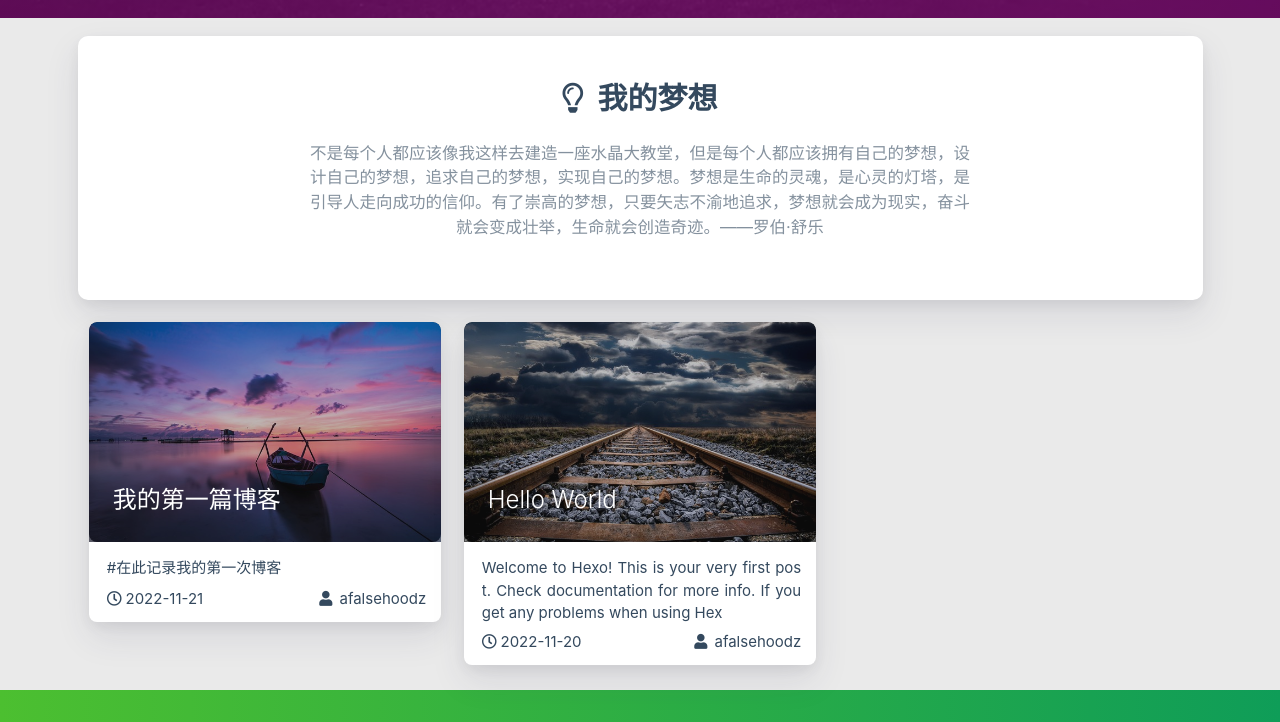
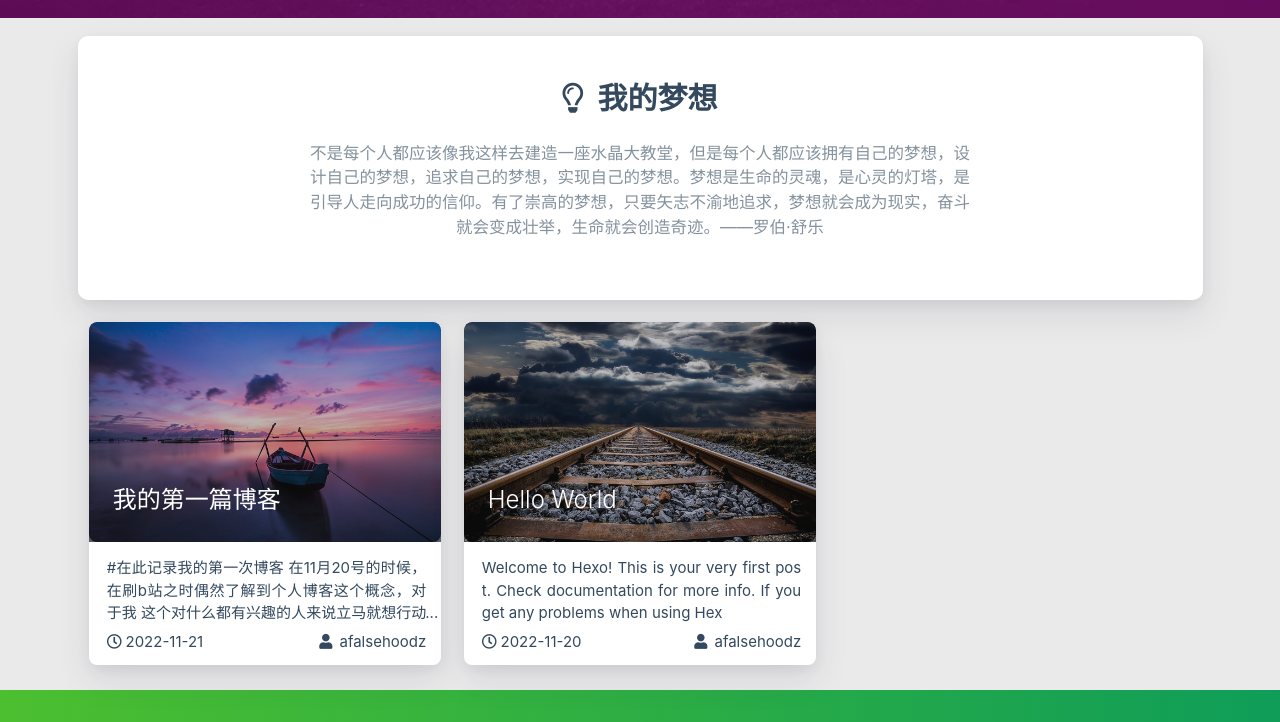
Before and after one commit to afalsehoodz/afalsehoodz.github.io, a plain HTML site: page index.html in a window 1280 px wide. Shown: the part 782-1504 px from the top of the page. Drawn offline with nearby package versions, Linux system fonts and the light colour scheme; some packages are replaced by stand-ins of ours; a script that the page names is missing; files whose address does not match are found by name.

Commit message:
Site updated: 2022-11-21 21:24:48

```diff
--- a/index.html
+++ b/index.html
@@ -570,8 +570,7 @@
                     <div class="card-content article-content">
                         <div class="summary block-with-text">
 
-                                #在此记录我的第一次博客
-
+                                #在此记录我的第一次博客 在11月20号的时候，在刷b站之时偶然了解到个人博客这个概念，对于我 这个对什么都有兴趣的人来说立马就想行动了起来，那个时候正在产教园的我立马就放下了手中的活，去搭建博客，了解了许多博客平台之后，我选择了Hexo，
 
                         </div>
                         <div class="publish-info">
--- a/search.xml
+++ b/search.xml
@@ -8,7 +8,7 @@
       <link href="/year/11/21/%E6%88%91%E7%9A%84%E7%AC%AC%E4%B8%80%E7%AF%87%E5%8D%9A%E5%AE%A2/"/>
       <url>/year/11/21/%E6%88%91%E7%9A%84%E7%AC%AC%E4%B8%80%E7%AF%87%E5%8D%9A%E5%AE%A2/</url>
 
-        <content type="html"><![CDATA[<p>#在此记录我的第一次博客</p>]]></content>
+        <content type="html"><![CDATA[<p>#在此记录我的第一次博客<br> 在11月20号的时候，在刷b站之时偶然了解到个人博客这个概念，对于我 这个对什么都有兴趣的人来说立马就想行动了起来，那个时候正在产教园的我立马就放下了手中的活，去搭建博客，了解了许多博客平台之后，我选择了Hexo，据up主说明，Hexo适合那些爱折腾的人，我自认为我是一名爱折腾的，我也曾有过在csdn上写博客的想法，但终究不是自己的，还是有些觉得不大放心，便慢慢搁置了。 </p>]]></content>
 
 
 
```
Also changed, not shown: archives/2022/11/index.html (+1 -2 lines), archives/2022/index.html (+1 -2 lines), archives/index.html (+1 -2 lines), year/11/21/我的第一篇博客/index.html (+1 -1 lines).
